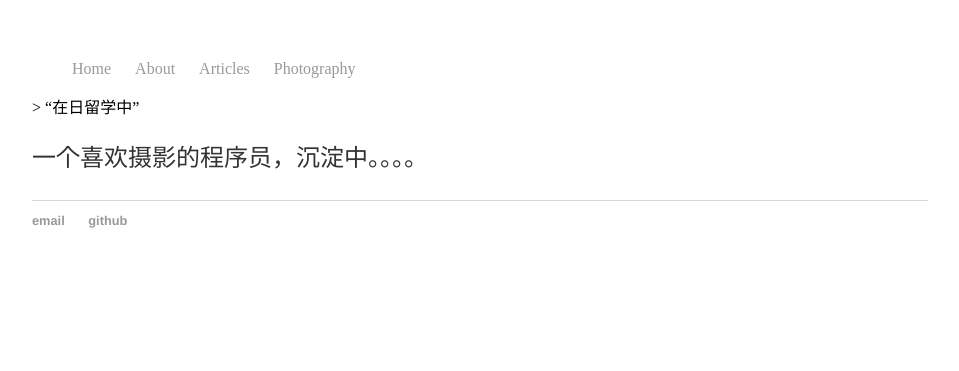
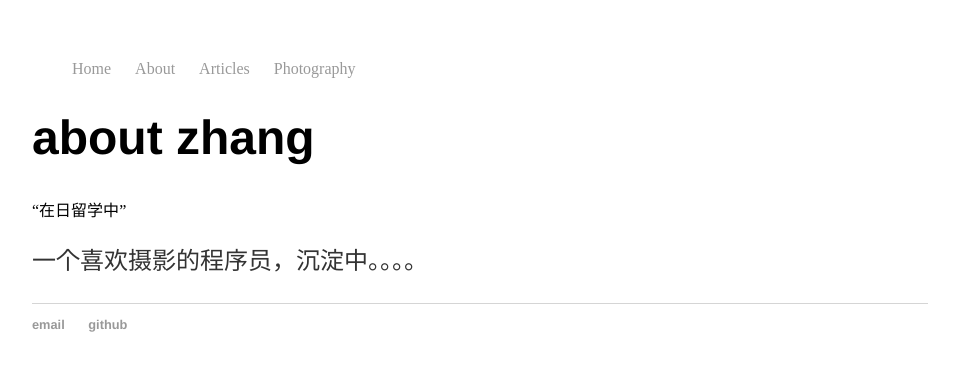
Before and after one commit to Louico/Louico.github.io, a Jekyll site: the page built from about/index.html, in a window 1280 px wide. Shown: the top 371 px of the page, without its empty margins (160-1119 px from the left). Built offline with Jekyll 4.4.1, drawn with Linux system fonts in a browser that asks for light colours.

Commit message:
a commit

```diff
--- a/about/index.html
+++ b/about/index.html
@@ -2,8 +2,9 @@
 layout: default
 title: about zhang
 ---
-<div class="blurb">>
-</h1>
+<div class="blurb">
+    <h1>{{page.title}}</h1>
+
 <q>在日留学中</q>
 <p>一个喜欢摄影的程序员，沉淀中。。。。</p>
 </div>
```
